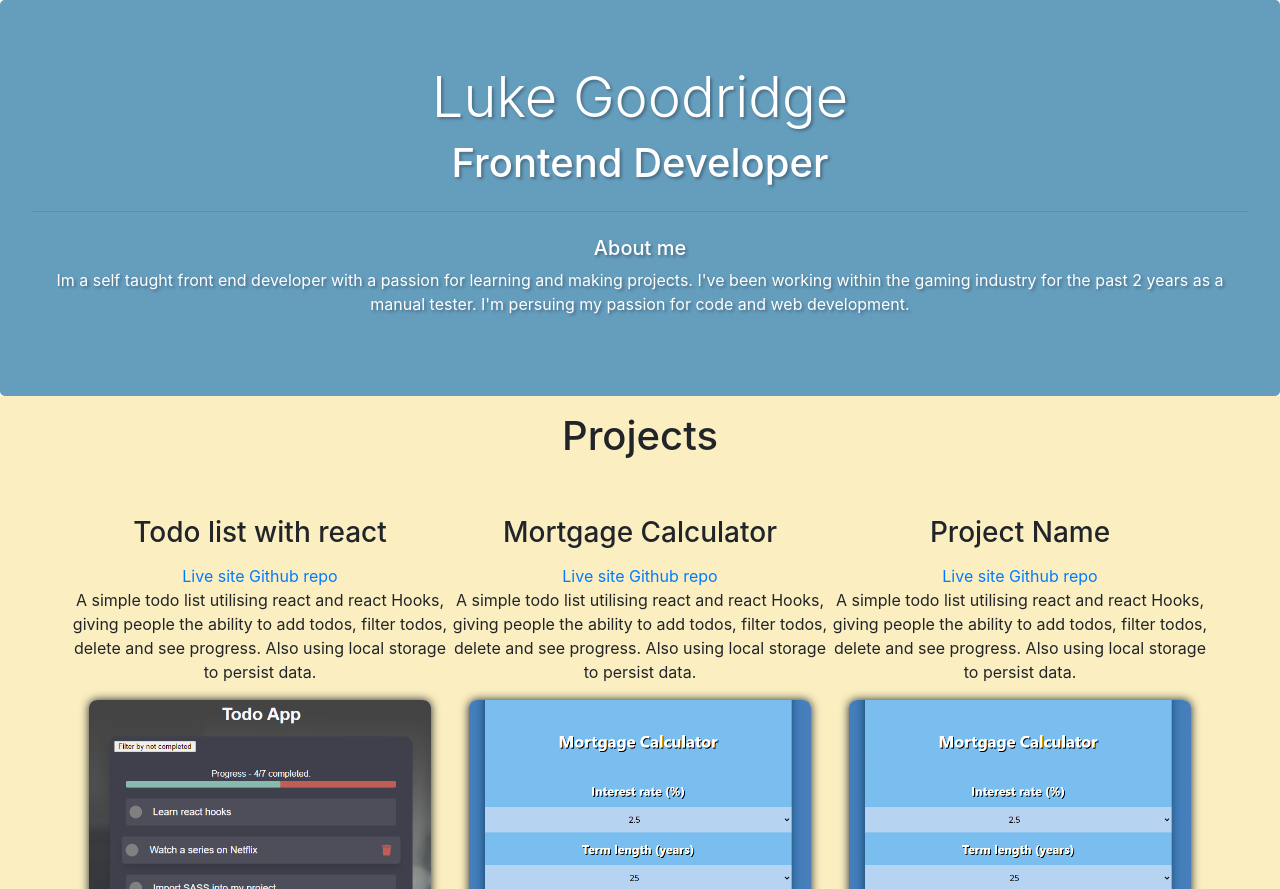
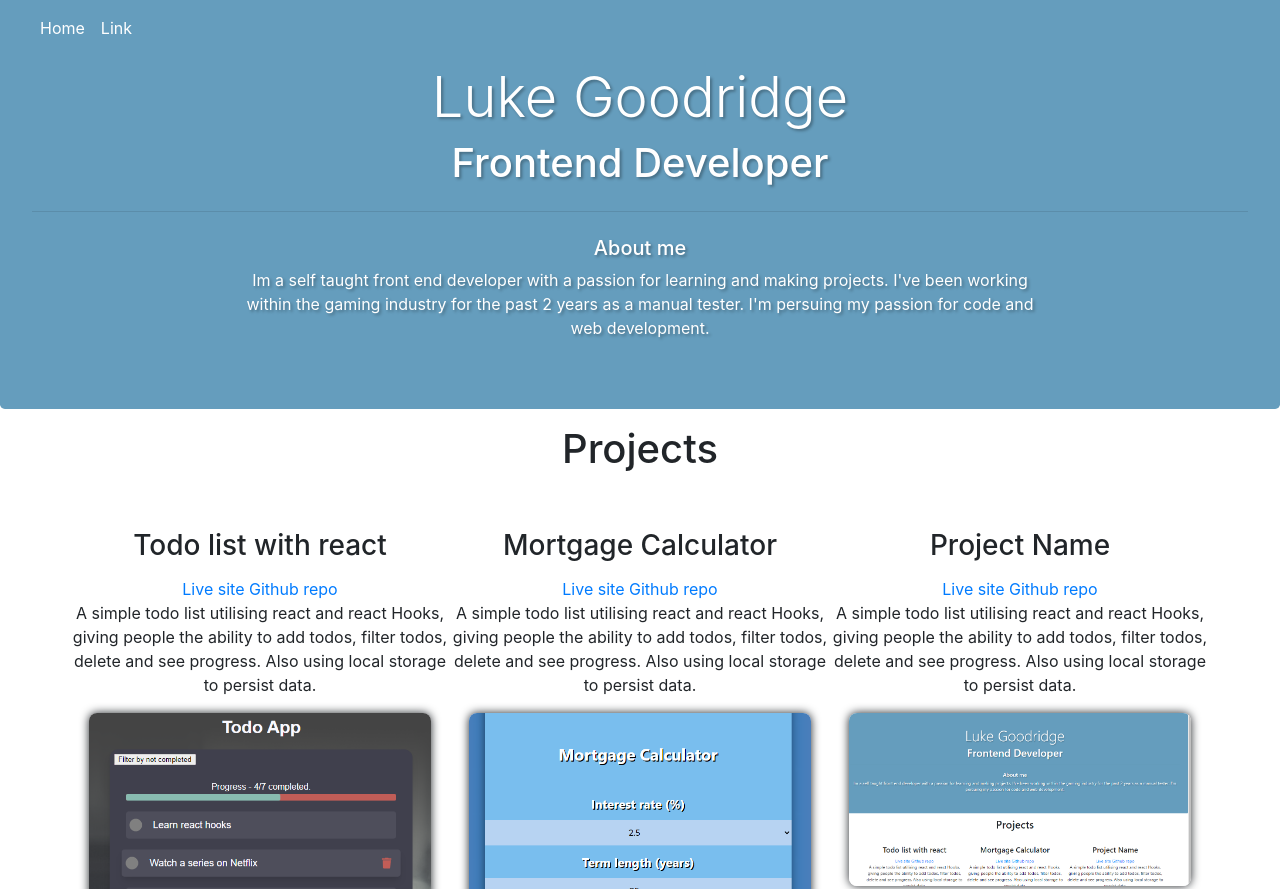
Before and after one commit to Luke-Goodridge/Portfolio-website, a plain HTML site: page index.html in a window 1280 px wide. Shown: the top 889 px of the page. Drawn offline with nearby package versions, Linux system fonts and the light colour scheme.

Commit message:
added some little touchups to the UI and added a navbar

```diff
--- a/index.html
+++ b/index.html
@@ -8,6 +8,21 @@
     <title>Luke Goodridge - Portfolio</title>
 </head>
 <body>
+    <nav class="navbar fixed-top navbar-expand-lg">
+        <a class="navbar-brand" href="#"></a>
+        <button class="navbar-toggler" type="button" data-toggle="collapse" data-target="#navbarSupportedContent" aria-controls="navbarSupportedContent" aria-expanded="false" aria-label="Toggle navigation">
+          <span class="navbar-toggler-icon"></span>
+        </button>
+        <div class="collapse navbar-collapse" id="navbarSupportedContent">
+          <ul class="navbar-nav mr-auto">
+            <li class="nav-item active">
+              <a class="nav-link" href="#">Home <span class="sr-only">(current)</span></a>
+            </li>
+            <li class="nav-item">
+              <a class="nav-link" href="#">Link</a>
+            </li>
+        </div>
+    </nav>
     <div class="jumbotron page-header">
         <h1 class="display-4">Luke Goodridge</h1>
         <h1 class="display-6">Frontend Developer</h1>
@@ -38,7 +53,7 @@
                     <a href="">Live site</a>
                     <a href="">Github repo</a>
                     <p>A simple todo list utilising react and react Hooks, giving people the ability to add todos, filter todos, delete and see progress. Also using local storage to persist data.</p>
-                    <img class="project-img" src="img/project1-img.png"" alt="project1">
+                    <img class="project-img" src="img/project3-img.png"" alt="project1">
                 </div>
             </div>
         </div>
--- a/styles.css
+++ b/styles.css
@@ -18,6 +18,8 @@ h3 {
     bottom: 0;
     left: 0;
     margin: 0 auto;
+    z-index: 0;
+    height: 3rem;
 }
 
 .project .project-img {
@@ -32,6 +34,7 @@ h3 {
 
 .project a {
     margin: 10px 0 0 0;
+    z-index: 1;
 }
 
 .project-container {
@@ -45,7 +48,7 @@ h3 {
 
 .page-header {
     text-align: center;
-    background: #659DBD;
+    background-color: #659DBD;
 }
 
 .page-header {
@@ -53,7 +56,17 @@ h3 {
     text-shadow: 2px 2px 3px rgba(0,0,0,0.3);
     margin-bottom: 0;
 }
+.page-header p {
+    max-width: 800px;
+    margin: .3rem auto;
+}
 
-#projects {
-    background-color: #fbeec1;
+nav {
+    background-color: #659DBD;
+
 }
+
+nav a {
+    color: white;
+    text-align: right;
+}
```
Also changed, not shown: img/project3-img.PNG (added).
